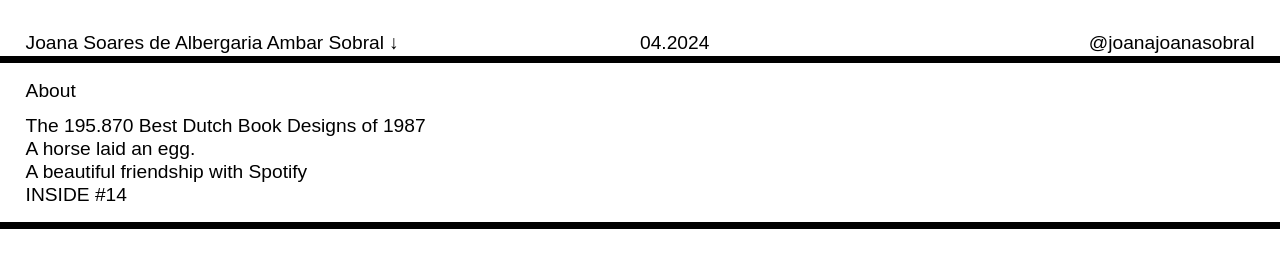
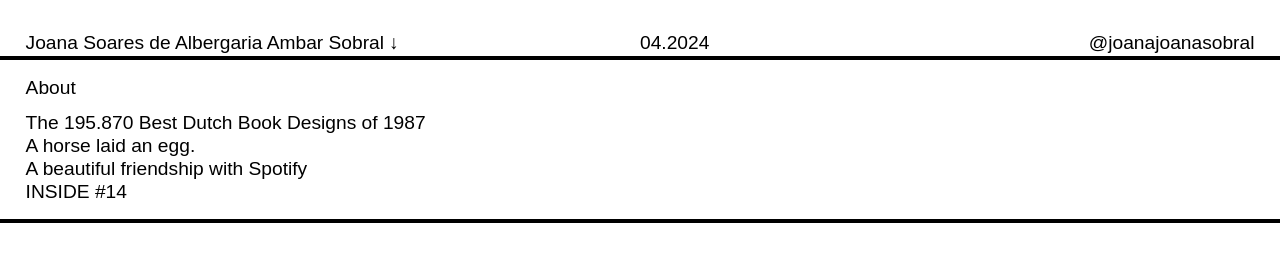
Before and after one commit to joanassobral/portfolio, a plain HTML site: page index.html in a window 1280 px wide. Drawn offline with Linux system fonts and the light colour scheme; a web font is replaced by a local one.

Commit message:
Update styles.css

```diff
--- a/styles.css
+++ b/styles.css
@@ -42,7 +42,7 @@ header{
     #top_section_header{
         display: flex; justify-content: space-between;
         min-height: 7vh; position: relative;
-        border-bottom: 7px black solid;
+        border-bottom: 4px black solid;
         z-index: 2;
         background-color: white;
     }
@@ -65,7 +65,7 @@ header{
             }
 
     #nav_section{
-        border-bottom: 7px black solid;
+        border-bottom: 4px black solid;
         display: flex; flex-direction: column;
         height: 93vh;
 
@@ -80,7 +80,7 @@ header{
         }
         #project_menu{
             width: 100vw;
-            border-bottom: 7px black solid;
+            border-bottom: 4px black solid;
         }
             #project_menu{
                 margin-bottom: 0.5vh;
```
